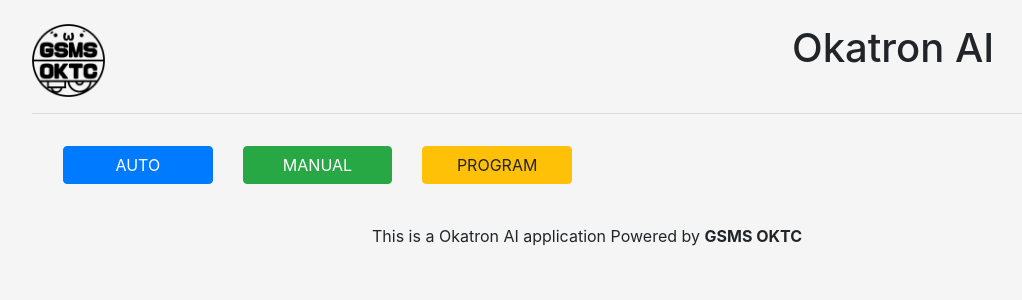
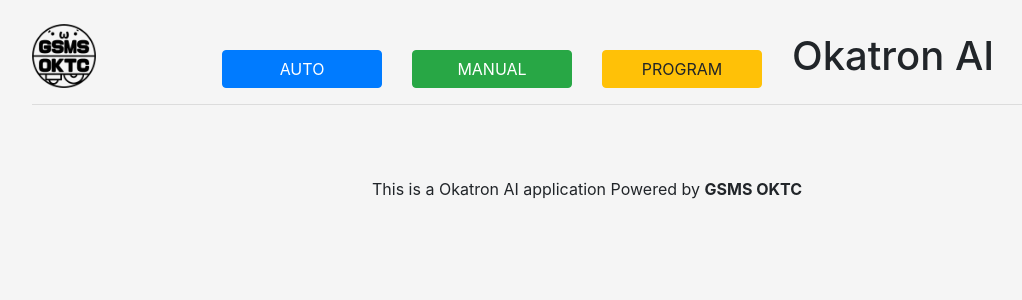
Before and after one commit to gsc2000/OkatronAI, a Flask app: template server/templates/index.html in a window 1280 px wide. Shown: the top 300 px of the page, without its empty margins (53-1075 px from the left). Run offline with Flask 2, Linux system fonts and the light colour scheme; the template is opened without the code that fills it, so the values that code supplies are empty; some libraries are stand-ins or nearby versions.

Commit message:
各種ボタン追加

```diff
--- /dev/null
+++ b/server/static/js/common.js
@@ -0,0 +1,5 @@
+console.log("common")
+
+const goBack = () => {
+    window.history.back();
+  }
--- a/server/templates/index.html
+++ b/server/templates/index.html
@@ -12,25 +12,26 @@
     <div class="container">
         <br>
         <div class="row">
-            <div class="col-md-8" >
-                <a href="/"><img src="../static/img/logo.png" width="10%"></a>
+            <div class="col-md-2" >
+                <a href="/"><img src="../static/img/logo.png" width="40%"></a>
             </div>
-            <div class="col text-end">
+            <div class="col-md-2 align-self-end">
+                <button type="button" class="btn btn-primary btn-block" onclick="window.location.href='/mode/1'">AUTO</button>
+            </div>
+            <div class="col-md-2 align-self-end">
+                <button type="button" class="btn btn-success btn-block" onclick="window.location.href='/mode/2'">MANUAL</button>
+            </div>
+            <div class="col-md-2 align-self-end">
+                <button type="button" class="btn btn-warning btn-block" onclick="window.location.href='/mode/3'">PROGRAM</button>
+            </div>
+            <div class="col text-end align-self-end">
                 <h1>Okatron AI</h1>
             </div>
         </div>
         <hr>
         <div class="container">
             <div class="row h-100 p-3">
-                <div class="col-md-2">
-                    <button type="button" class="btn btn-primary btn-block" onclick="window.location.href='/mode/1'">AUTO</button>
-                </div>
-                <div class="col-md-2">
-                    <button type="button" class="btn btn-success btn-block" onclick="window.location.href='/mode/2'">MANUAL</button>
-                </div>
-                <div class="col-md-2">
-                    <button type="button" class="btn btn-warning btn-block" onclick="window.location.href='/mode/3'">PROGRAM</button>
-                </div>
+
             </div>
         </div>
 
```
Also changed, not shown: server/templates/auto.html (+13 -3 lines), server/templates/manual.html (+13 -3 lines), server/templates/program.html (+13 -3 lines).
